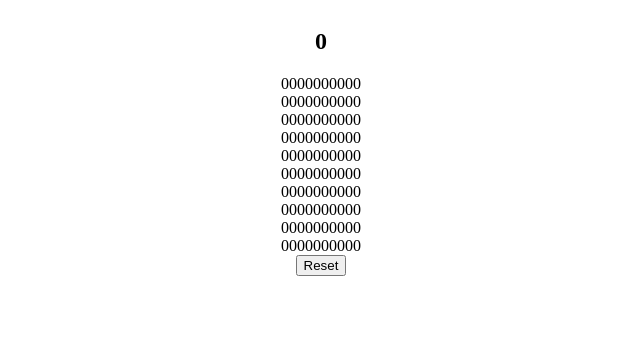
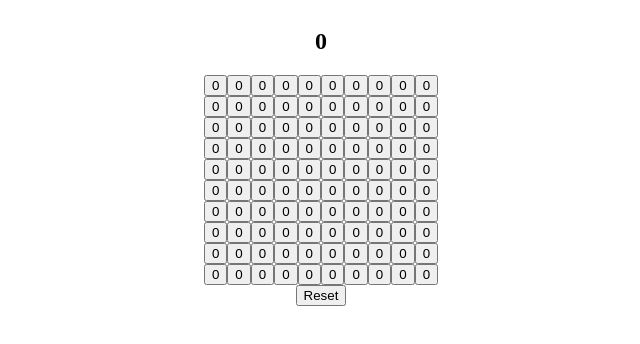
Before and after one commit to VSMent/react-ts-game-rfbi, a React (Create React App) app: page / in a window 1280 px wide. Shown: the top 344 px of the page, without its empty margins (319-959 px from the left). Built offline with nearby package versions, Linux system fonts and the light colour scheme.

Commit message:
better battlefield

```diff
--- a/App.tsx
+++ b/App.tsx
@@ -7,10 +7,11 @@ import './style.css';
 
 export default function App() {
   const { turn, reset, matrix } = useGameState();
+  const onCellClick = (y, x) => console.log(y, x);
   return (
     <div className="app">
       <HeaderWithCounter turn={turn} />
-      <Battlefield matrix={matrix} />
+      <Battlefield matrix={matrix} onCellClick={onCellClick} />
       <ResetButton reset={reset} />
     </div>
   );
--- a/Battlefield.tsx
+++ b/Battlefield.tsx
@@ -1,14 +1,39 @@
 import * as React from 'react';
+
+type CellProps = {
+  value: number;
+  handleClick: (y: number, x: number) => void;
+  x: number;
+  y: number;
+};
+const Cell = ({ handleClick, value, x, y }: CellProps) => {
+  return (
+    <button type="button" onClick={() => handleClick(y, x)}>
+      {value}
+    </button>
+  );
+};
 
 type BattlefieldProps = {
   matrix: number[][];
+  onCellClick: (y: number, x: number) => void;
 };
 
-export const Battlefield = ({ matrix }: BattlefieldProps) => {
+export const Battlefield = ({ matrix, onCellClick }: BattlefieldProps) => {
   return (
     <div>
       {matrix.map((row, i) => (
-        <div key={i}>{row}</div>
+        <div key={i}>
+          {row.map((el, j) => (
+            <Cell
+              key={`${i}${j}`}
+              x={j}
+              y={i}
+              value={el}
+              handleClick={onCellClick}
+            />
+          ))}
+        </div>
       ))}
     </div>
   );
```
